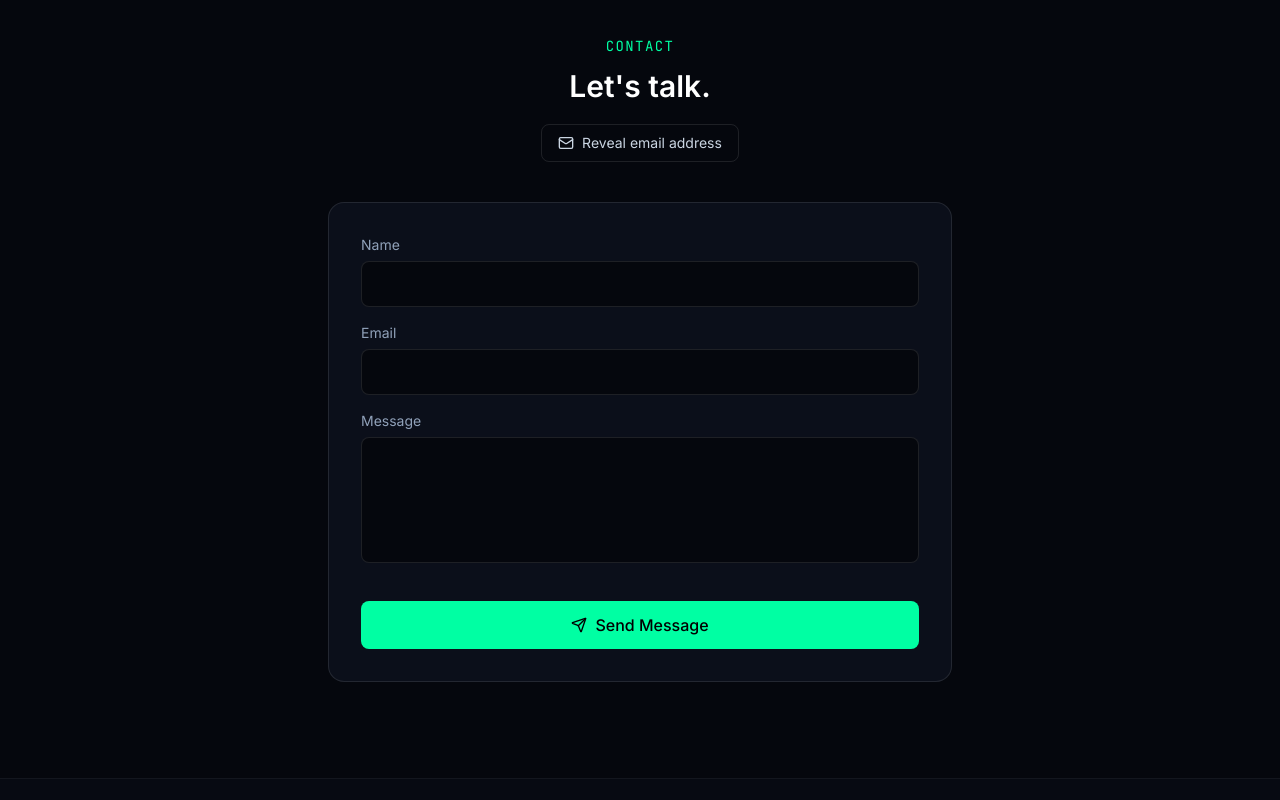
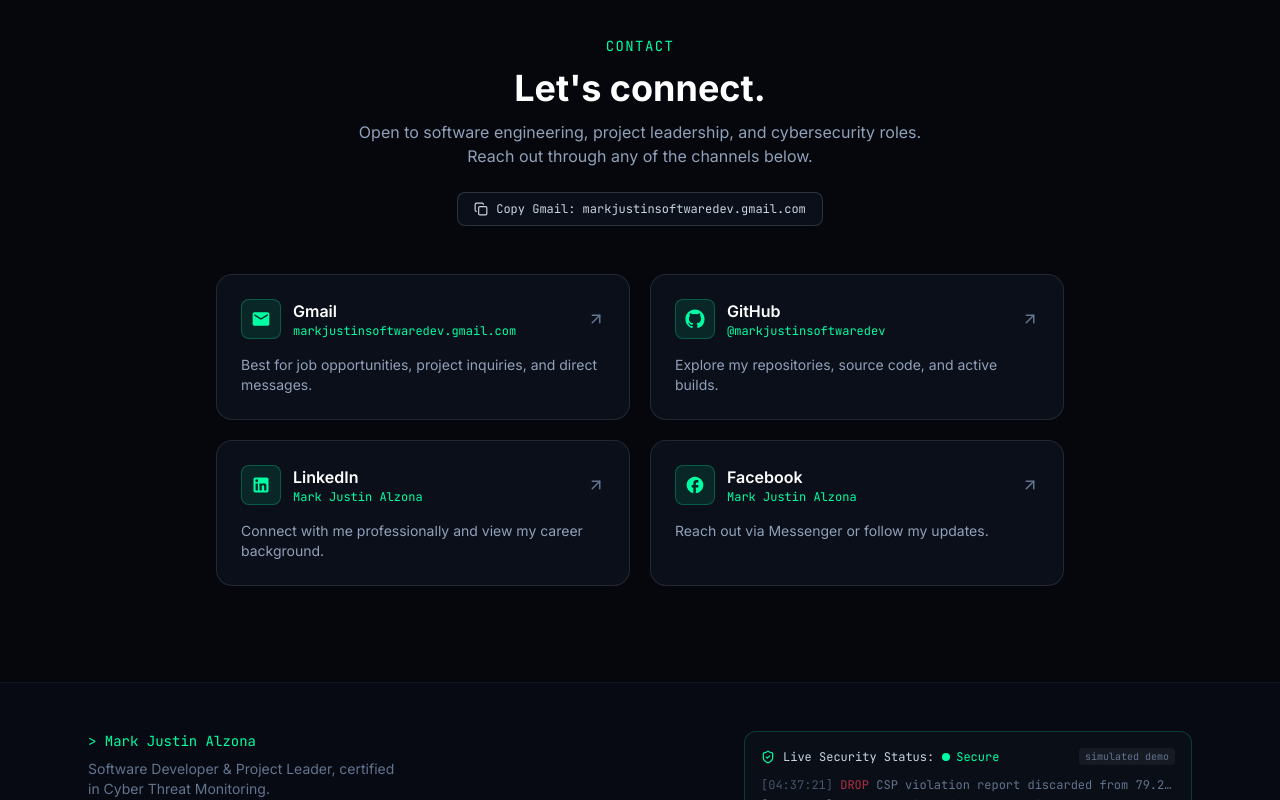
Before and after one commit to markjustinsoftwaredev/Portfolio, a Next.js app: page /Portfolio/ in a window 1280 px wide. Shown: the part 5260-6060 px from the top of the page. Built offline with nearby package versions, Linux system fonts and the light colour scheme; no server answers.

Commit message:
Finalizing the contacts and footer.

```diff
--- a/components/layout/Footer.tsx
+++ b/components/layout/Footer.tsx
@@ -6,20 +6,20 @@ export default function Footer() {
     <footer className="border-t border-white/5 bg-bg-surface/40">
       <div className="mx-auto flex max-w-6xl flex-col items-center gap-8 px-6 py-12 md:flex-row md:items-start md:justify-between">
         <div className="text-center md:text-left">
-          <p className="font-mono text-sm text-accent">&gt; dev.secure()</p>
+          <p className="font-mono text-sm text-accent">&gt; Mark Justin Alzona</p>
           <p className="mt-2 max-w-xs text-sm text-slate-500">
             Software Developer & Project Leader, certified in Cyber Threat Monitoring.
           </p>
           <div className="mt-4 flex justify-center gap-4 md:justify-start">
             <a
-              href="#"
+              href="https://github.com/markjustinsoftwaredev"
               aria-label="GitHub profile"
               className="text-slate-400 transition hover:text-accent"
             >
               <Github size={20} />
             </a>
             <a
-              href="#"
+              href="https://www.linkedin.com/in/mark-justin-alzona-57a9aa418/"
               aria-label="LinkedIn profile"
               className="text-slate-400 transition hover:text-accent"
             >
--- a/components/sections/Contact.tsx
+++ b/components/sections/Contact.tsx
@@ -1,161 +1,130 @@
 'use client';
 
 import { motion } from 'framer-motion';
-import { Loader2, Send } from 'lucide-react';
+import { ArrowUpRight, Check, Copy } from 'lucide-react';
 import { useState } from 'react';
-import TurnstileWidget from '@/components/ui/Turnstile';
-import ObfuscatedEmail from '@/components/ui/ObfuscatedEmail';
 
-type Status = 'idle' | 'submitting' | 'success' | 'error';
+const EMAIL = 'markjustinsoftwaredev.gmail.com';
 
-export default function Contact({ nonce }: { nonce?: string }) {
-  const [form, setForm] = useState({ name: '', email: '', message: '', company: '' });
-  const [token, setToken] = useState<string | null>(null);
-  const [status, setStatus] = useState<Status>('idle');
-  const [message, setMessage] = useState<string | null>(null);
+const contacts = [
+  {
+    name: 'Gmail',
+    handle: EMAIL,
+    href: `mailto:${EMAIL}`,
+    description: 'Best for job opportunities, project inquiries, and direct messages.',
+    icon: (
+      <svg viewBox="0 0 24 24" className="h-5 w-5 fill-current" aria-hidden="true">
+        <path d="M20 4H4c-1.1 0-2 .9-2 2v12c0 1.1.9 2 2 2h16c1.1 0 2-.9 2-2V6c0-1.1-.9-2-2-2zm0 4-8 5-8-5V6l8 5 8-5v2z" />
+      </svg>
+    ),
+  },
+  {
+    name: 'GitHub',
+    handle: '@markjustinsoftwaredev',
+    href: 'https://github.com/markjustinsoftwaredev',
+    description: 'Explore my repositories, source code, and active builds.',
+    icon: (
+      <svg viewBox="0 0 24 24" className="h-5 w-5 fill-current" aria-hidden="true">
+        <path d="M12 .5C5.65.5.5 5.65.5 12c0 5.08 3.29 9.39 7.86 10.91.58.11.79-.25.79-.56 0-.28-.01-1.02-.02-2-3.2.7-3.88-1.54-3.88-1.54-.52-1.33-1.28-1.68-1.28-1.68-1.05-.72.08-.7.08-.7 1.16.08 1.77 1.19 1.77 1.19 1.03 1.77 2.7 1.26 3.36.96.1-.75.4-1.26.73-1.55-2.55-.29-5.24-1.28-5.24-5.68 0-1.25.45-2.28 1.18-3.08-.12-.29-.51-1.46.11-3.04 0 0 .97-.31 3.17 1.18a11 11 0 0 1 5.76 0c2.2-1.49 3.17-1.18 3.17-1.18.62 1.58.23 2.75.11 3.04.74.8 1.18 1.83 1.18 3.08 0 4.41-2.69 5.38-5.25 5.67.41.36.78 1.06.78 2.14 0 1.55-.01 2.79-.01 3.17 0 .31.21.67.8.56A11.51 11.51 0 0 0 23.5 12C23.5 5.65 18.35.5 12 .5z" />
+      </svg>
+    ),
+  },
+  {
+    name: 'LinkedIn',
+    handle: 'Mark Justin Alzona',
+    href: 'https://www.linkedin.com/in/mark-justin-alzona-57a9aa418/',
+    description: 'Connect with me professionally and view my career background.',
+    icon: (
+      <svg viewBox="0 0 24 24" className="h-5 w-5 fill-current" aria-hidden="true">
+        <path d="M19 3A2 2 0 0 1 21 5v14a2 2 0 0 1-2 2H5a2 2 0 0 1-2-2V5a2 2 0 0 1 2-2h14m-.5 15.5v-5.3a3.26 3.26 0 0 0-3.26-3.26c-.85 0-1.84.52-2.28 1.3v-1.11h-2.79v8.37h2.79v-4.93c0-.77.62-1.4 1.39-1.4a1.4 1.4 0 0 1 1.4 1.4v4.93h2.75M6.88 8.56a1.68 1.68 0 0 0 1.68-1.68c0-.93-.75-1.69-1.68-1.69a1.69 1.69 0 0 0-1.69 1.69c0 .93.76 1.68 1.69 1.68m1.39 9.94v-8.37H5.5v8.37h2.77z" />
+      </svg>
+    ),
+  },
+  {
+    name: 'Facebook',
+    handle: 'Mark Justin Alzona',
+    href: 'https://www.facebook.com/markjustin.alzona.3511/',
+    description: 'Reach out via Messenger or follow my updates.',
+    icon: (
+      <svg viewBox="0 0 24 24" className="h-5 w-5 fill-current" aria-hidden="true">
+        <path d="M22 12c0-5.52-4.48-10-10-10S2 6.48 2 12c0 4.84 3.44 8.87 8 9.8V15H8v-3h2V9.5C10 7.57 11.57 6 13.5 6H16v3h-2c-.55 0-1 .45-1 1v2h3v3h-3v6.95c5.05-.5 9-4.76 9-9.95z" />
+      </svg>
+    ),
+  },
+];
 
-  async function handleSubmit(e: React.FormEvent) {
-    e.preventDefault();
-    if (!token) {
-      setMessage('Please complete the verification challenge first.');
-      return;
-    }
-    setStatus('submitting');
-    setMessage(null);
+export default function Contact({ nonce: _nonce }: { nonce?: string }) {
+  const [copied, setCopied] = useState(false);
 
-    try {
-      const res = await fetch('/api/contact', {
-        method: 'POST',
-        headers: { 'Content-Type': 'application/json' },
-        body: JSON.stringify({ ...form, turnstileToken: token }),
-      });
-      const data = await res.json();
-
-      if (!res.ok) {
-        setStatus('error');
-        setMessage(data.error ?? 'Something went wrong.');
-        return;
-      }
-
-      setStatus('success');
-      setForm({ name: '', email: '', message: '', company: '' });
-      setToken(null);
-    } catch {
-      setStatus('error');
-      setMessage('Network error. Please try again.');
-    }
+  function copyEmail() {
+    navigator.clipboard.writeText(EMAIL);
+    setCopied(true);
+    setTimeout(() => setCopied(false), 2000);
   }
 
   return (
     <section id="contact" className="relative py-24">
-      <div className="mx-auto max-w-2xl px-6">
+      <div className="mx-auto max-w-4xl px-6">
         <motion.div
           initial={{ opacity: 0, y: 20 }}
           whileInView={{ opacity: 1, y: 0 }}
           viewport={{ once: true }}
           transition={{ duration: 0.5 }}
-          className="mb-10 text-center"
+          className="text-center"
         >
-          <h2 className="text-sm font-mono uppercase tracking-widest text-accent">Contact</h2>
-          <p className="mt-3 text-2xl font-semibold text-white sm:text-3xl">Let&apos;s talk.</p>
-          <div className="mt-5 flex justify-center">
-            <ObfuscatedEmail />
+          <h2 className="font-mono text-sm uppercase tracking-widest text-accent">Contact</h2>
+          <p className="mt-3 text-3xl font-bold text-white sm:text-4xl">Let's connect.</p>
+          <p className="mx-auto mt-3 max-w-xl text-sm text-slate-400 sm:text-base">
+            Open to software engineering, project leadership, and cybersecurity roles. Reach out
+            through any of the channels below.
+          </p>
+
+          <div className="mt-6 flex justify-center">
+            <button
+              type="button"
+              onClick={copyEmail}
+              className="inline-flex items-center gap-2 rounded-lg border border-white/15 bg-bg-surface px-4 py-2 font-mono text-xs text-slate-300 transition hover:border-accent/50 hover:text-accent"
+            >
+              {copied ? <Check size={14} className="text-accent" /> : <Copy size={14} />}
+              {copied ? 'Copied Gmail address!' : `Copy Gmail: ${EMAIL}`}
+            </button>
           </div>
         </motion.div>
 
-        <motion.form
+        <div className="mt-12 grid gap-5 sm:grid-cols-2">
+          {contacts.map((item, idx) => (
+            <motion.a
+              key={item.name}
+              href={item.href}
+              target={item.href.startsWith('mailto:') ? undefined : '_blank'}
+              rel={item.href.startsWith('mailto:') ? undefined : 'noopener noreferrer'}
               initial={{ opacity: 0, y: 20 }}
               whileInView={{ opacity: 1, y: 0 }}
               viewport={{ once: true }}
-          transition={{ duration: 0.5, delay: 0.1 }}
-          onSubmit={handleSubmit}
-          className="relative space-y-4 rounded-2xl border border-white/10 bg-bg-surface p-8"
+              transition={{ duration: 0.4, delay: idx * 0.08 }}
+              className="group flex flex-col justify-between rounded-2xl border border-white/10 bg-bg-surface p-6 transition hover:border-accent/50 hover:bg-white/[0.03]"
             >
-          {/* Honeypot: visually hidden off-screen (not display:none) so most
-              bots that only check computed visibility still fill it in. Any
-              value here causes the API route to silently drop the submission. */}
-          <div className="absolute -left-[9999px] top-0 h-0 w-0 overflow-hidden" aria-hidden="true">
-            <label htmlFor="company">Company</label>
-            <input
-              id="company"
-              name="company"
-              type="text"
-              tabIndex={-1}
-              autoComplete="off"
-              value={form.company}
-              onChange={(e) => setForm((f) => ({ ...f, company: e.target.value }))}
+              <div>
+                <div className="flex items-center justify-between">
+                  <div className="flex items-center gap-3">
+                    <span className="flex h-10 w-10 items-center justify-center rounded-lg border border-accent/25 bg-accent/10 text-accent">
+                      {item.icon}
+                    </span>
+                    <div>
+                      <h3 className="font-semibold text-white">{item.name}</h3>
+                      <p className="font-mono text-xs text-accent">{item.handle}</p>
+                    </div>
+                  </div>
+                  <ArrowUpRight
+                    size={18}
+                    className="text-slate-500 transition group-hover:-translate-y-0.5 group-hover:translate-x-0.5 group-hover:text-accent"
                   />
                 </div>
-
-          <div>
-            <label htmlFor="name" className="mb-1.5 block text-sm text-slate-400">
-              Name
-            </label>
-            <input
-              id="name"
-              required
-              value={form.name}
-              onChange={(e) => setForm((f) => ({ ...f, name: e.target.value }))}
-              className="w-full rounded-lg border border-white/10 bg-bg px-4 py-3 text-sm text-white outline-none focus:border-accent"
-            />
+                <p className="mt-4 text-sm text-slate-400">{item.description}</p>
               </div>
-
-          <div>
-            <label htmlFor="email" className="mb-1.5 block text-sm text-slate-400">
-              Email
-            </label>
-            <input
-              id="email"
-              type="email"
-              required
-              value={form.email}
-              onChange={(e) => setForm((f) => ({ ...f, email: e.target.value }))}
-              className="w-full rounded-lg border border-white/10 bg-bg px-4 py-3 text-sm text-white outline-none focus:border-accent"
-            />
+            </motion.a>
+          ))}
         </div>
-
-          <div>
-            <label htmlFor="message" className="mb-1.5 block text-sm text-slate-400">
-              Message
-            </label>
-            <textarea
-              id="message"
-              required
-              rows={5}
-              value={form.message}
-              onChange={(e) => setForm((f) => ({ ...f, message: e.target.value }))}
-              className="w-full resize-none rounded-lg border border-white/10 bg-bg px-4 py-3 text-sm text-white outline-none focus:border-accent"
-            />
-          </div>
-
-          <div className="flex justify-center">
-            <TurnstileWidget onVerify={setToken} onExpire={() => setToken(null)} nonce={nonce} />
-          </div>
-
-          <button
-            type="submit"
-            disabled={status === 'submitting'}
-            className="flex w-full items-center justify-center gap-2 rounded-lg bg-accent px-4 py-3 font-medium text-black transition hover:bg-accent-dim disabled:opacity-60"
-          >
-            {status === 'submitting' ? (
-              <Loader2 size={16} className="animate-spin" />
-            ) : (
-              <Send size={16} />
-            )}
-            Send Message
-          </button>
-
-          {message && (
-            <p className={`text-center text-sm ${status === 'error' ? 'text-danger' : 'text-accent'}`}>
-              {message}
-            </p>
-          )}
-          {status === 'success' && (
-            <p className="text-center text-sm text-accent">
-              Message sent — thanks for reaching out.
-            </p>
-          )}
-        </motion.form>
       </div>
     </section>
   );
```
Lines whose indentation alone changed are shown as unchanged.
